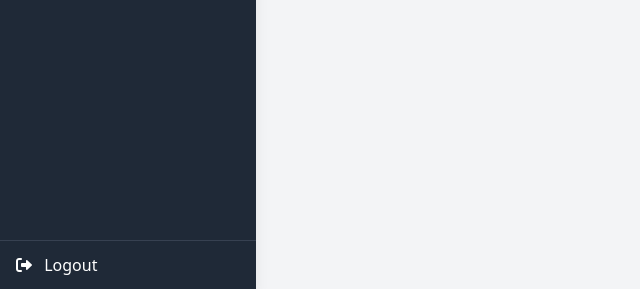
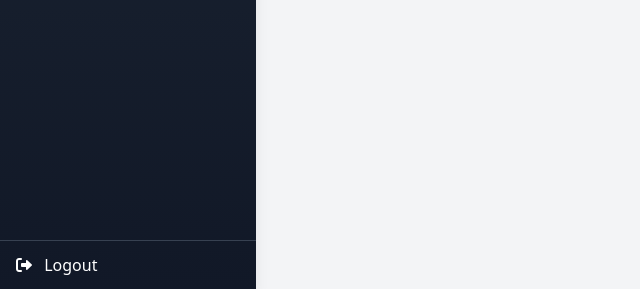
Before and after one commit to CallGPT/Zajil, a Flask app: page /admin/calls in a window 1280 px wide. Shown: the part 511-800 px from the top of the page, without its empty margins (0-640 px from the left). Run offline with Flask 3, Linux system fonts and the light colour scheme; some libraries are stand-ins or nearby versions.

Commit message:
sdfsadsa

```diff
--- a/app.py
+++ b/app.py
@@ -165,6 +165,17 @@ def get_voice_file(voice_id):
     if os.path.exists(file_path):
         return send_file(file_path, mimetype='audio/mpeg')
     return jsonify({"error": "File not found"}), 404
+@app.route('/api/v1/get_all_orders', methods=['GET'])
+def get_all_orders():
+    phone = request.headers.get('phone')
+    orders = Order.query.filter_by(user_phone=phone).all()
+    orders = [{"order": order.order, "status": order.status, "price": order.price, "location": order.location} for order in orders]
+    return jsonify({"orders": orders})
+@app.route('/api/v1/get_all_products', methods=['GET'])
+def get_all_products():
+    products = Product.query.all()
+    products = [{"name": product.name, "price": product.price, "ingredients": product.ingredients, "category": product.category, "stock": product.stock} for product in products]
+    return jsonify({"products": products})
 
 @app.route('/add_product', methods=['POST'])
 def add_product():
--- a/templates/base.html
+++ b/templates/base.html
@@ -1,4 +1,3 @@
-<!-- base.html -->
 <!DOCTYPE html>
 <html lang="en">
 
@@ -9,34 +8,61 @@
       <link href="https://cdnjs.cloudflare.com/ajax/libs/font-awesome/6.0.0/css/all.min.css" rel="stylesheet">
       <link href="https://cdn.jsdelivr.net/npm/tailwindcss@2.2.19/dist/tailwind.min.css" rel="stylesheet">
       <script src="https://cdn.tailwindcss.com/"></script>
+      <style>
+            .sidebar {
+                  background: linear-gradient(180deg, #1f2937, #111827);
+                  color: #e5e7eb;
+            }
+
+            .sidebar a {
+                  transition: all 0.3s;
+            }
+
+            .sidebar a:hover {
+                  background-color: #374151;
+                  color: #10b981;
+            }
+
+            .sidebar a.active {
+                  background-color: #4b5563;
+                  color: #10b981;
+            }
+
+            .navbar {
+                  box-shadow: 0 4px 6px rgba(0, 0, 0, 0.1);
+            }
+
+            .navbar input[type="search"] {
+                  border: 1px solid #d1d5db;
+            }
+      </style>
 </head>
 
 <body class="flex flex-col min-h-screen bg-gray-100 font-sans">
       <div class="flex">
             <!-- Sidebar -->
-            <div class="w-64 bg-gray-800 text-white fixed inset-y-0 flex flex-col shadow-lg">
+            <div class="w-64 sidebar text-white fixed inset-y-0 flex flex-col shadow-lg">
                   <div class="py-6 text-center text-2xl font-bold border-b border-gray-700">Dashboard</div>
                   <nav class="flex-grow">
-                        <a href="/admin/" class="block py-3 px-4 hover:bg-gray-700 transition-colors"><i
+                        <a href="/admin/" class="block py-3 px-4 transition-colors"><i
                                     class="fas fa-home mr-2"></i> Home</a>
-                        <a href="/admin/calls" class="block py-3 px-4 hover:bg-gray-700 transition-colors"><i
+                        <a href="/admin/calls" class="block py-3 px-4 transition-colors"><i
                                     class="fas fa-phone-alt mr-2"></i> Calls</a>
-                        <a href="/admin/products" class="block py-3 px-4 hover:bg-gray-700  transition-colors"><i
+                        <a href="/admin/products" class="block py-3 px-4 transition-colors"><i
                                     class="fas fa-box-open mr-2"></i> Products</a>
-                        <a href="#" class="block py-3 px-4 hover:bg-gray-700 transition-colors"><i
-                                    class="fas fa-ticket-alt mr-2"></i> Tokens</a>
-                        <a href="#" class="block py-3 px-4 hover:bg-gray-700 transition-colors"><i
-                                    class="fas fa-cogs mr-2"></i> Settings</a>
+                        <a href="#" class="block py-3 px-4 transition-colors"><i class="fas fa-ticket-alt mr-2"></i>
+                              Tokens</a>
+                        <a href="#" class="block py-3 px-4 transition-colors"><i class="fas fa-cogs mr-2"></i>
+                              Settings</a>
                   </nav>
-                  <a href="#"
-                        class="block py-3 px-4 hover:bg-gray-700 transition-colors mt-auto border-t border-gray-700"><i
+                  <a href="#" class="block py-3 px-4 transition-colors mt-auto border-t border-gray-700"><i
                               class="fas fa-sign-out-alt mr-2"></i> Logout</a>
             </div>
 
             <!-- Main content -->
             <div class="flex-grow ml-64">
                   <!-- Navbar -->
-                  <nav class="bg-white shadow-md p-4 flex justify-between items-center sticky top-0 z-10">
+                  <nav class="bg-white navbar p-4 flex justify-between items-center sticky top-0 z-10">
                         <div class="flex items-center">
                               <a class="text-2xl font-bold" href="#">
                                     <img src="https://l.top4top.io/p_3110mmrw61.png" width="150px" alt="Logo">
@@ -57,10 +83,9 @@
                   </nav>
 
                   {% block content %}{% endblock %}
-
-
-                  <script src="https://cdnjs.cloudflare.com/ajax/libs/alpinejs/3.5.2/cdn.min.js" defer></script>
-
+            </div>
+      </div>
+      <script src="https://cdnjs.cloudflare.com/ajax/libs/alpinejs/3.5.2/cdn.min.js" defer></script>
 </body>
 
 </html>
```
Also changed, not shown: README.md.
